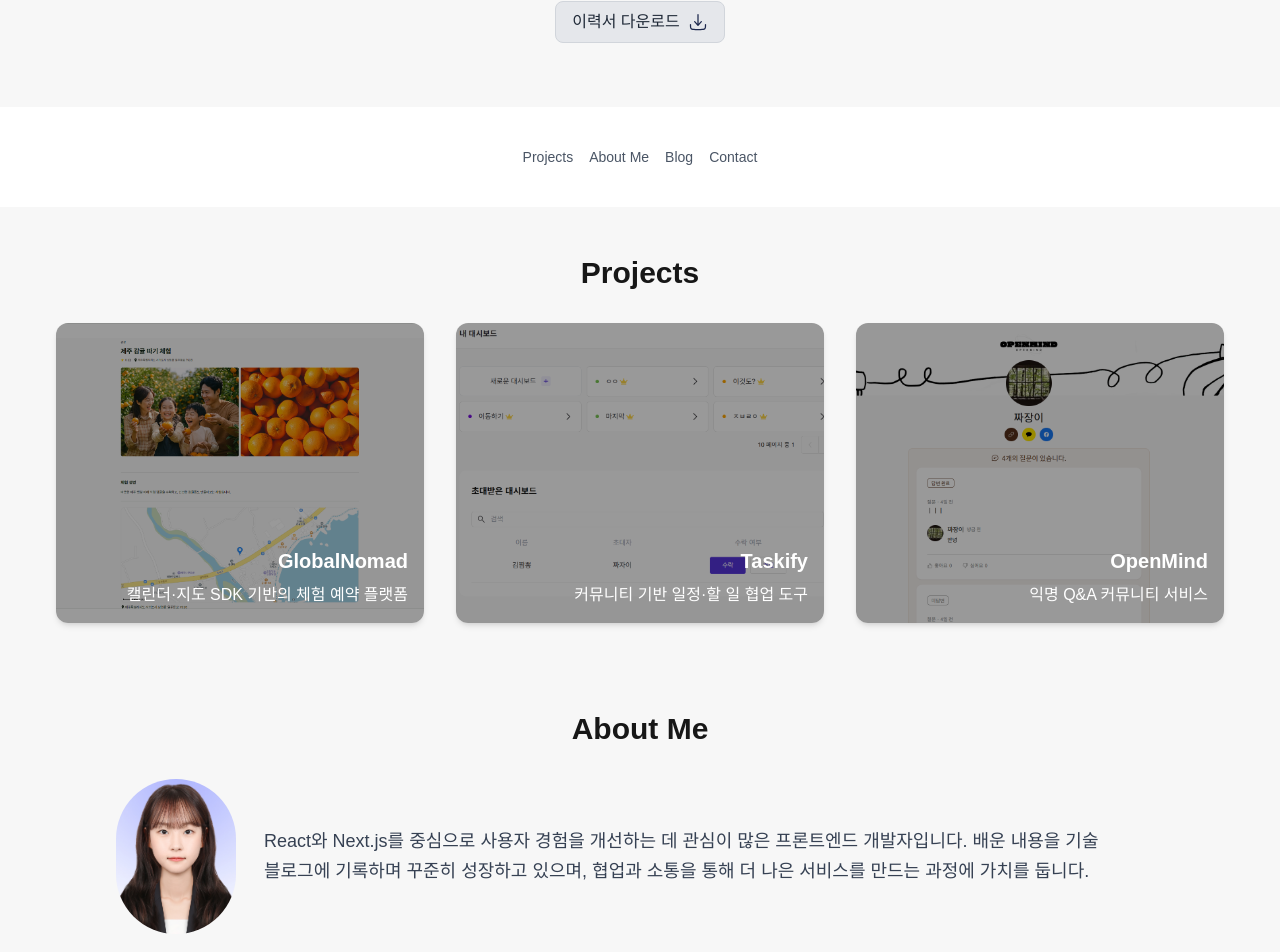
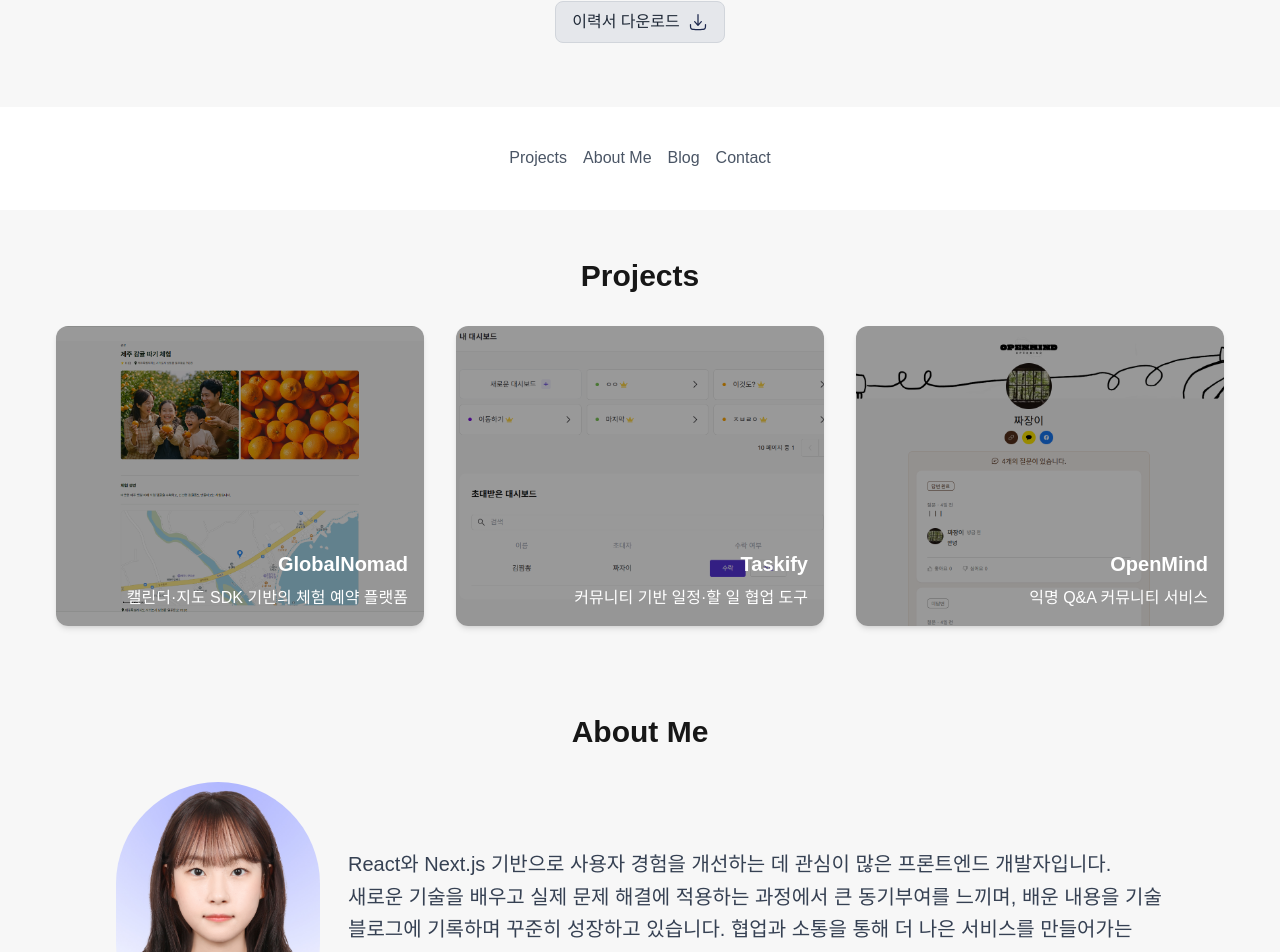
Before and after one commit to gayeongX0916/port-folio, a Next.js app: page / in a window 1280 px wide. Shown: the part 299-1251 px from the top of the page. Built offline with nearby package versions, Linux system fonts and the light colour scheme.

Commit message:
[feat/#3] AboutSection 수정

```diff
--- a/app/components/Nav/Nav.tsx
+++ b/app/components/Nav/Nav.tsx
@@ -1,16 +1,16 @@
 export function Nav() {
   return (
     <nav className="mt-10 flex gap-4 justify-center text-sm text-gray-600">
-      <a href="#projects" className="hover:text-emerald-600">
+      <a href="#projects" className="hover:text-emerald-600 text-[16px]">
         Projects
       </a>
-      <a href="#about" className="hover:text-emerald-600">
+      <a href="#about" className="hover:text-emerald-600 text-[16px]">
         About Me
       </a>
-      <a href="#blog" className="hover:text-emerald-600">
+      <a href="#blog" className="hover:text-emerald-600 text-[16px]">
         Blog
       </a>
-      <a href="#contact" className="hover:text-emerald-600">
+      <a href="#contact" className="hover:text-emerald-600 text-[16px]">
         Contact
       </a>
     </nav>
--- a/app/components/Sections/AboutSection.tsx
+++ b/app/components/Sections/AboutSection.tsx
@@ -12,13 +12,14 @@ export function AboutSection() {
             alt="프로필"
             width={120}
             height={150}
-            className="rounded-full"
+            className="rounded-full flex-2"
           />
-          <p className="text-gray-700 leading-relaxed text-lg break-keep">
-            React와 Next.js를 중심으로 사용자 경험을 개선하는 데 관심이 많은
-            프론트엔드 개발자입니다. 배운 내용을 기술 블로그에 기록하며 꾸준히
-            성장하고 있으며, 협업과 소통을 통해 더 나은 서비스를 만드는 과정에
-            가치를 둡니다.
+          <p className="text-gray-700 leading-relaxed text-xl break-keep flex-8">
+            React와 Next.js 기반으로 사용자 경험을 개선하는 데 관심이 많은
+            프론트엔드 개발자입니다. 새로운 기술을 배우고 실제 문제 해결에
+            적용하는 과정에서 큰 동기부여를 느끼며, 배운 내용을 기술 블로그에
+            기록하며 꾸준히 성장하고 있습니다. 협업과 소통을 통해 더 나은
+            서비스를 만들어가는 과정을 중요하게 생각합니다.
           </p>
         </div>
       </div>
```
Also changed, not shown: app/assets/external_link_icon.svg.
